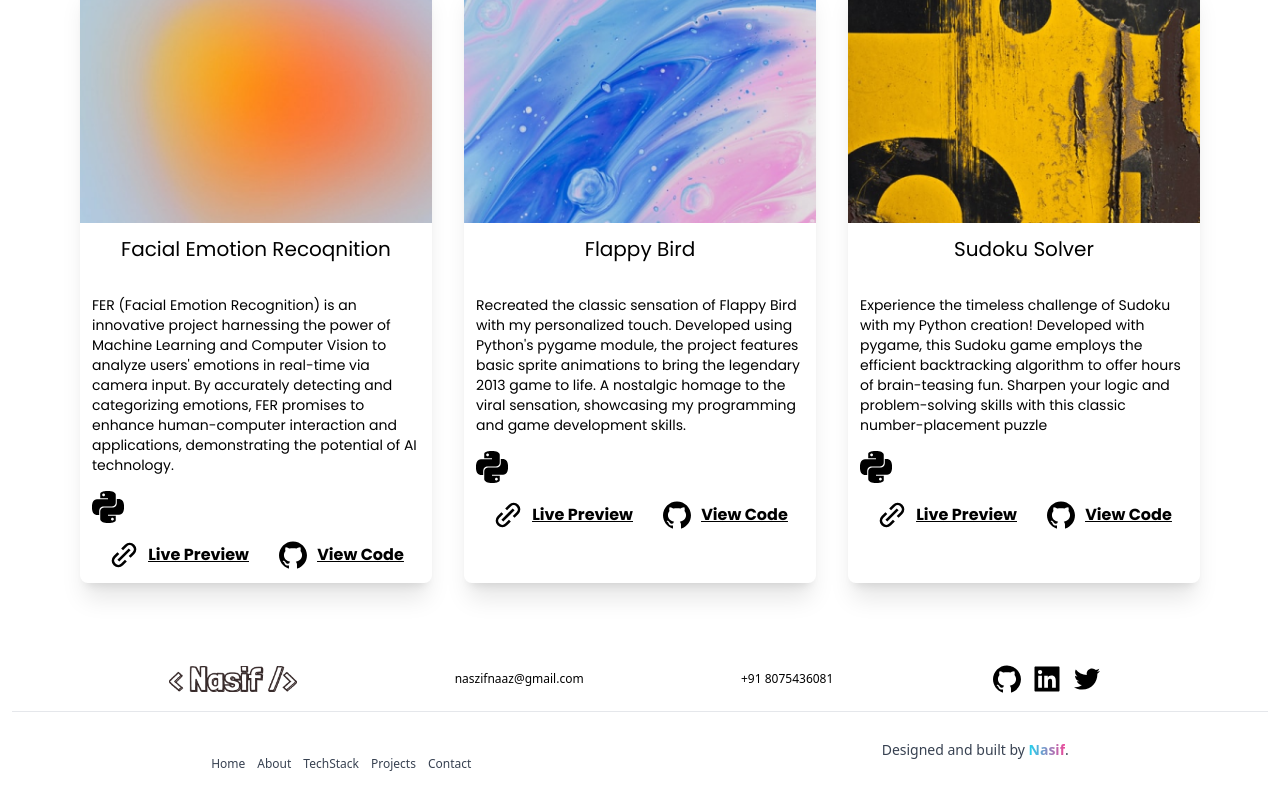
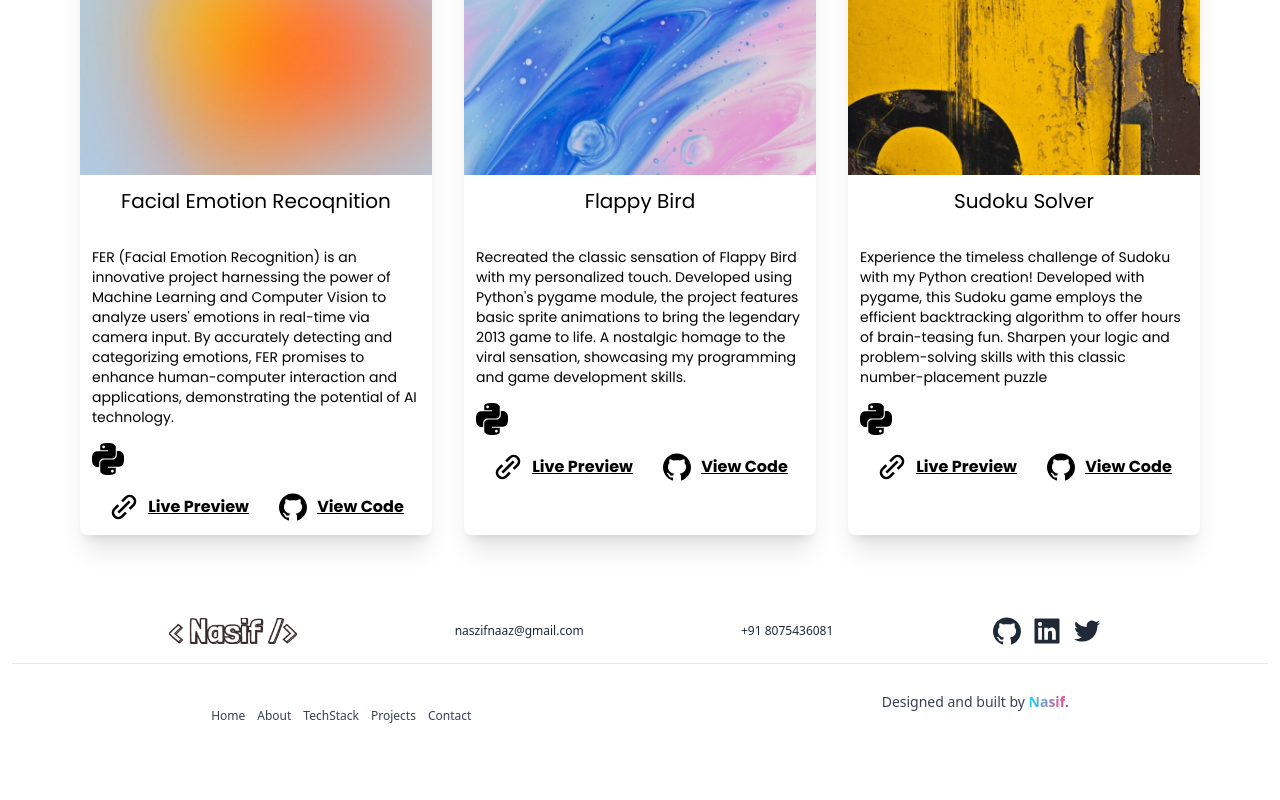
Before and after one commit to naszifnaaz/portfolio, a React (Vite) app: page / in a window 1280 px wide. Shown: the part 1894-2694 px from the top of the page. After the commit the page ends 2646 px from the top, so only its background shows below. Built offline with nearby package versions, Linux system fonts and the light colour scheme.

Commit message:
chore: added-favicon

```diff
--- a/index.html
+++ b/index.html
@@ -2,7 +2,11 @@
 <html lang="en">
   <head>
     <meta charset="UTF-8" />
-    <link rel="icon" type="image/svg+xml" href="/vite.svg" />
+    <link
+      rel="icon"
+      type="image/svg+xml"
+      href="https://git-stars-naszifnaaz.vercel.app/logo.png"
+    />
     <meta name="viewport" content="width=device-width, initial-scale=1.0" />
     <title>Nasif's Portfolio</title>
   </head>
--- a/src/components/common/Footer.jsx
+++ b/src/components/common/Footer.jsx
@@ -4,7 +4,7 @@ import { AiFillGithub, AiFillLinkedin, AiOutlineTwitter } from "react-icons/ai";
 export const Footer = () => {
   return (
     <div className="px-3">
-      <div className="flex flex-col md:flex-row justify-evenly items-center text-xs">
+      <div className="flex flex-col md:flex-row justify-evenly items-center text-xs text-gray-800">
         <img src={logo} className="w-32" />
         <p>naszifnaaz@gmail.com</p>
         <p>+91 8075436081</p>
--- a/src/components/projects/Projects.jsx
+++ b/src/components/projects/Projects.jsx
@@ -64,7 +64,7 @@ export const Projects = () => {
         <p className="font-bold text-4xl text-purple-950 my-2">My Projects</p>
         <p className="text-xl text-gray-600">Things I've built recently</p>
       </div>
-      <div className="m-8 grid grid-cols-1 md:grid-cols-2 lg:grid-cols-3 gap-8 content-center md:m-20 ">
+      <div className="grid grid-cols-1 md:grid-cols-2 lg:grid-cols-3 gap-8 content-center mx-20 mt-8 mb-20 ">
         {myProjects.map((project, index) => {
           return <ProjectCard project={project} key={index} />;
         })}
```
